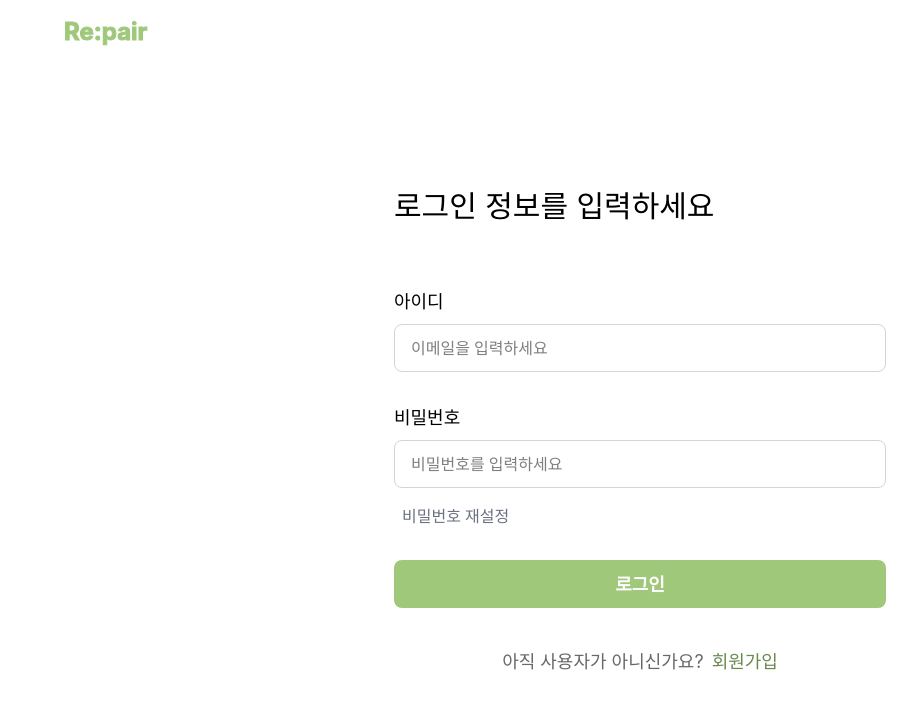
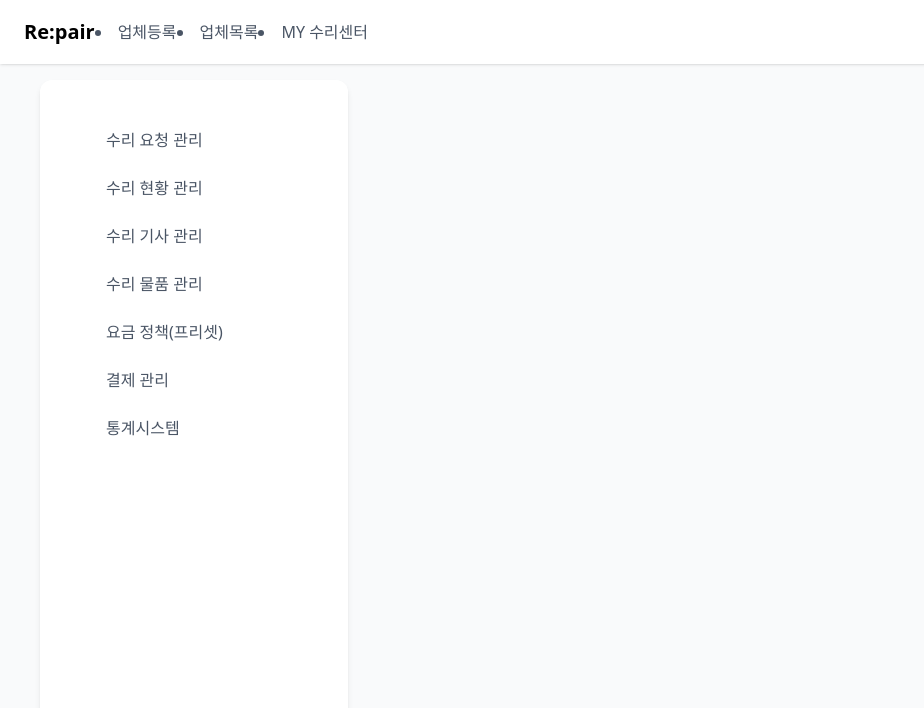
Before and after one commit to cTosMaster/Re-Pair, a React (Vite) app in the folder frontend/: page /MysuriMainPage in a window 1280 px wide. Before the commit this address led to /login. Shown: the top 708 px of the page, without its empty margins (0-924 px from the left). Built offline with nearby package versions, Linux system fonts and the light colour scheme.

Commit message:
refactor:경로 추가 및 수정

```diff
--- a/frontend/src/App.jsx
+++ b/frontend/src/App.jsx
@@ -50,7 +50,7 @@ function App() {
       {/* ✅ CUSTOMER 전용 */}
       <Route element={<ProtectedRoute allowedRoles={["CUSTOMER"]} />}>
         <Route path="/customer/main" element={<CustomerMainPage />} />
-        <Route path="/MysuriMainPage" element={<MysuriMainPage />} /> {/* MY수리센터대쉬보드 추가 */}
+
         <Route path="/agreementPage" element={<AgreementPage />} /> {/* 약관동의 추가 */}
         <Route path="/companyFormContainer" element={<CompanyFormContainer />} /> {/* 업체등록 폼 추가 */}
       </Route>
@@ -60,6 +60,7 @@ function App() {
         <Route path="/login" element={<Login />} />
         <Route path="/reset-password" element={<ResetPasswordPage />} /> {/* 비밀번호찾기 추가 */}
         <Route path="/signup" element={<SignUp />} />
+        <Route path="/MysuriMainPage" element={<MysuriMainPage />} /> {/* MY수리센터대쉬보드 추가 */}
 
       </Route>
 
```
